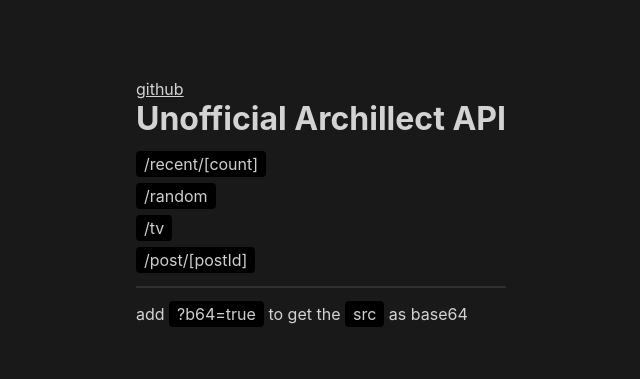
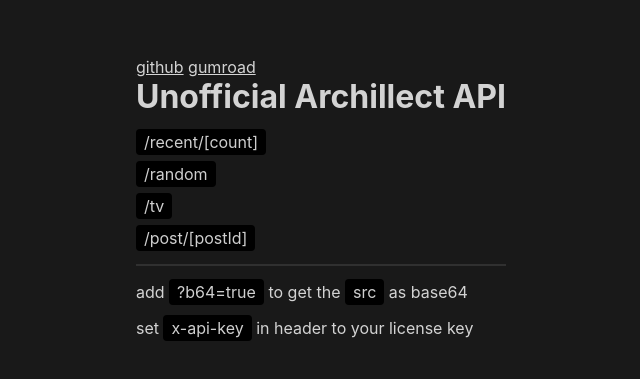
Before and after one commit to JulienMartel/archillect-tab-api, a website: page index.html in a window 1280 px wide. Shown: the part 195-574 px from the top of the page, without its empty margins (319-959 px from the left). Drawn offline with Linux system fonts and the light colour scheme.

Commit message:
fix: remove auth from index

```diff
--- a/index.html
+++ b/index.html
@@ -35,6 +35,9 @@
       section {
         margin: 8px 0;
       }
+      section p {
+        margin: 16px 0;
+      }
       .divider {
         margin: 16px 0;
         border: 1px solid rgba(255, 255, 255, 0.1);
@@ -45,6 +48,8 @@
   <body>
     <div>
       <a href="https://github.com/JulienMartel/archillect-tab-api">github</a>
+      <a href="https://jubag.gumroad.com/l/aw">gumroad</a>
+
       <h1>Unofficial Archillect API</h1>
 
       <ul>
@@ -58,6 +63,7 @@
 
       <section>
         <p>add <code>?b64=true</code> to get the <code>src</code> as base64</p>
+        <p>set <code>x-api-key</code> in header to your license key</p>
       </section>
     </div>
   </body>
--- a/index.js
+++ b/index.js
@@ -53,6 +53,11 @@
 });
 
 app.use(async (req, res, next) => {
+  if (req.path === "/") {
+    next();
+    return;
+  }
+
   const apiKey = req.headers["x-api-key"];
 
   const isValid = await checkIsApiKeyValid(apiKey);
```
